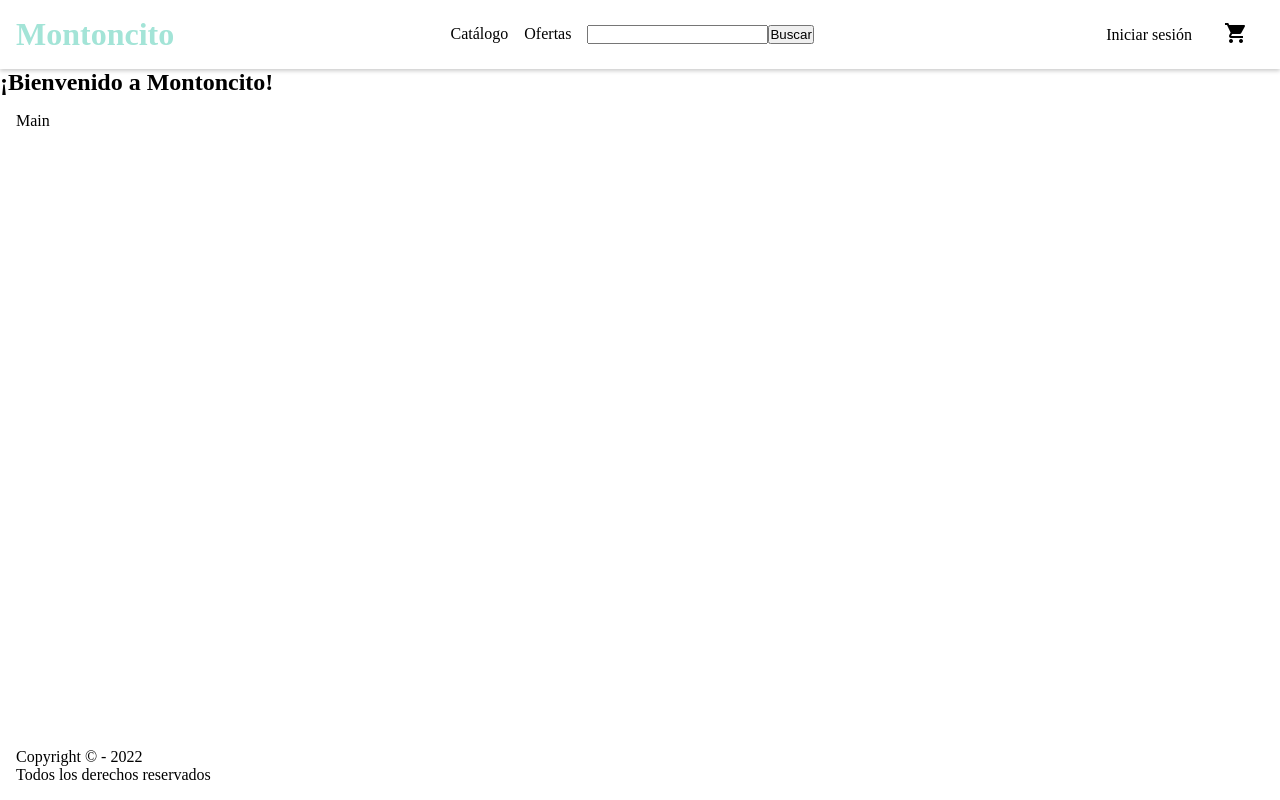
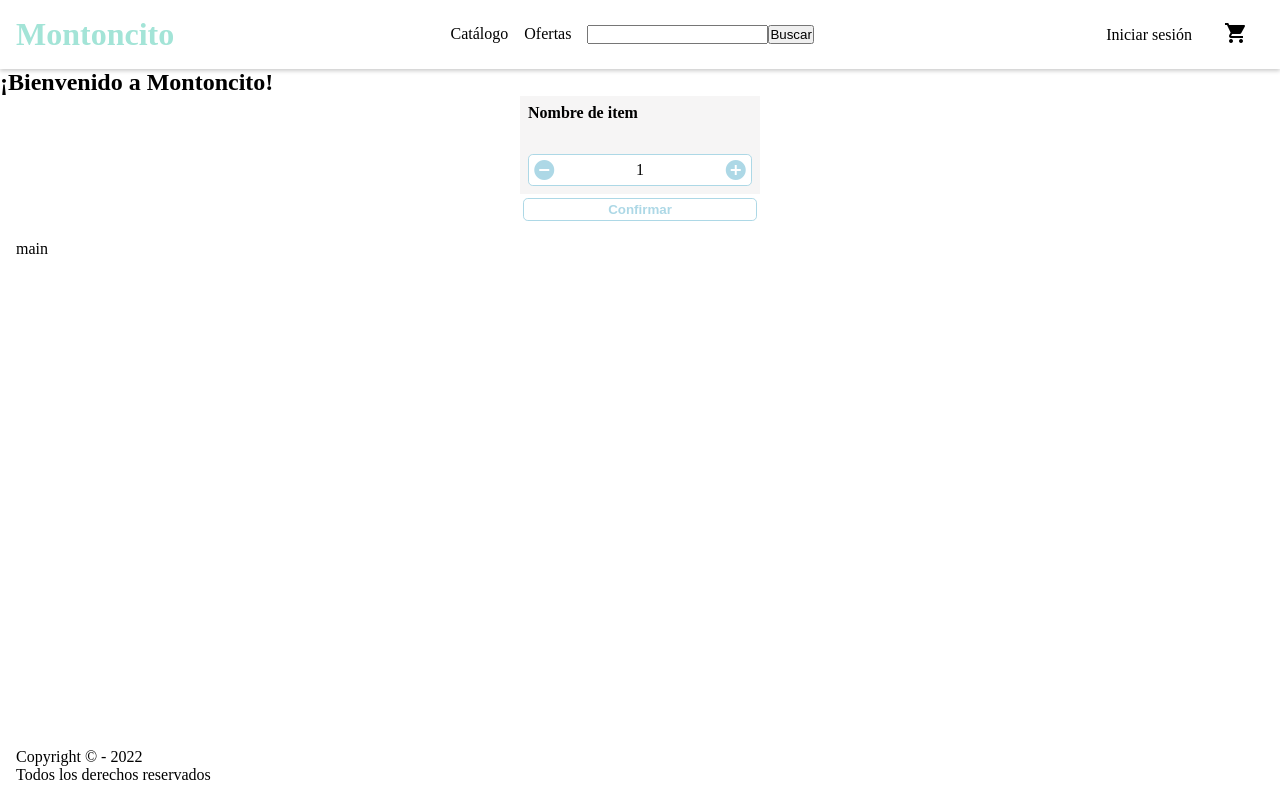
Before and after one commit to MaxiBoolean/Montoncito, a React (Create React App) app: page / in a window 1280 px wide. Built offline with nearby package versions, Linux system fonts and the light colour scheme.

Commit message:
agregado ItemCount

```diff
--- a/src/Main.js
+++ b/src/Main.js
@@ -2,7 +2,9 @@ import React from 'react'
 
 function Main() {
   return (
-    <main>Main</main>
+    <main>
+      main
+    </main>
   )
 }
 
--- a/src/components/CartWidget.js
+++ b/src/components/CartWidget.js
@@ -2,7 +2,7 @@ import React from 'react'
 
 const CartWidget = () => {
   return (
-    <span class="material-icons">shopping_cart</span>
+    <span className="material-icons">shopping_cart</span>
   )
 }
 
--- /dev/null
+++ b/src/components/ItemCount.js
@@ -0,0 +1,63 @@
+import React from 'react'
+import { useState } from "react"
+
+const ItemCount = ({stock, init, onAdd}) => {
+
+    const [contador, setContador] = useState(init);
+    const [confirmado,setConfirmado] = useState(false);
+    const sumar = ()=>{
+        if(contador >= stock || stock === 0){
+            return
+        }else{
+            setContador(contador + 1);
+        }
+    }
+    const restar = ()=>{
+        if(contador <= 1){
+            return
+        }else{
+            setContador(contador - 1);
+        }
+    }
+    const confirmar = () =>{
+        if(stock < 1){
+            return console.log("No hay stock");
+        }else{
+            onAdd(contador);
+            console.log(contador);
+            setConfirmado(true);
+        }
+    }
+    if(!confirmado){
+        return (
+            <div className='ItemCount'>
+                <div>
+                    <p>Nombre de item</p>
+                    <div>
+                        <button  onClick={restar} className='material-icons ItemCount__sumRes'>remove_circle</button>
+                        <p className='ItemCount__contador'>{contador}</p>
+                        <button onClick={sumar} className='material-icons ItemCount__sumRes'>add_circle</button>
+                    </div>
+                </div>
+                <button onClick={confirmar} className='ItemCount__confirmar'>Confirmar</button>
+            </div>
+        )
+    }else{
+        return (
+            <div className='ItemCount'>
+                <div>
+                    <p>Nombre de item</p>
+                    <div>
+                        <button  onClick={restar} className='material-icons ItemCount__sumRes'>remove_circle</button>
+                        <p className='ItemCount__contador'>{contador}</p>
+                        <button onClick={sumar} className='material-icons ItemCount__sumRes'>add_circle</button>
+                    </div>
+                </div>
+                <button className='ItemCount__comprado'>¡Compra realizada!</button>
+            </div>
+        )
+    }
+
+}
+
+export default ItemCount
--- a/src/components/ItemListContainer.js
+++ b/src/components/ItemListContainer.js
@@ -1,8 +1,18 @@
 import React from 'react'
+import ItemCount from './ItemCount'
 
 const ItemListContainer = (props) => {
+
+  const onAdd = () =>{
+    //función onAdd
+  }
+
   return (
-    <h2>{props.greeting}</h2>
+    <>
+      <h2>{props.greeting}</h2>
+      <ItemCount stock={0} init={1} onAdd={onAdd}/>
+    </>
+
   )
 }
 
--- /dev/null
+++ b/src/css/ItemCount.scss
@@ -0,0 +1,51 @@
+.ItemCount{
+    display: flex;
+    margin: auto;
+    flex-direction: column;
+    width: 15rem;
+
+    p:first-child{
+        padding-bottom: 2rem;
+        font-weight: bold;
+    }
+    &>div{
+        padding: .5rem;
+        background-color: rgb(246, 245, 245);
+    }
+    div:nth-child(2){
+        display: flex;
+        justify-content: space-between;
+        align-items: center;
+        padding: .2rem;
+        background-color: white;
+        border: 1px solid lightblue;
+        border-radius: .3rem;
+    }
+    &__sumRes{
+        color: lightblue;
+        background-color: white;
+        border: none;
+    }
+    &__confirmar{
+        background-color: white;
+        border: 1px solid lightblue;
+        color: lightblue;
+        font-weight: bold;
+        padding: .2rem;
+        margin: .2rem;
+        border-radius: .3rem;
+        &:hover{
+            background-color:lightblue ;
+            color: white;
+        }
+    }
+    &__comprado{
+        background-color: olivedrab;
+        border: 1px solid green;
+        color: white;
+        font-weight: bold;
+        padding: .2rem;
+        margin: .2rem;
+        border-radius: .3rem;
+    }
+}
--- a/src/css/estilos.scss
+++ b/src/css/estilos.scss
@@ -1,3 +1,5 @@
+@import "ItemCount";
+
 * {
     padding: 0;
     margin: 0;
```
